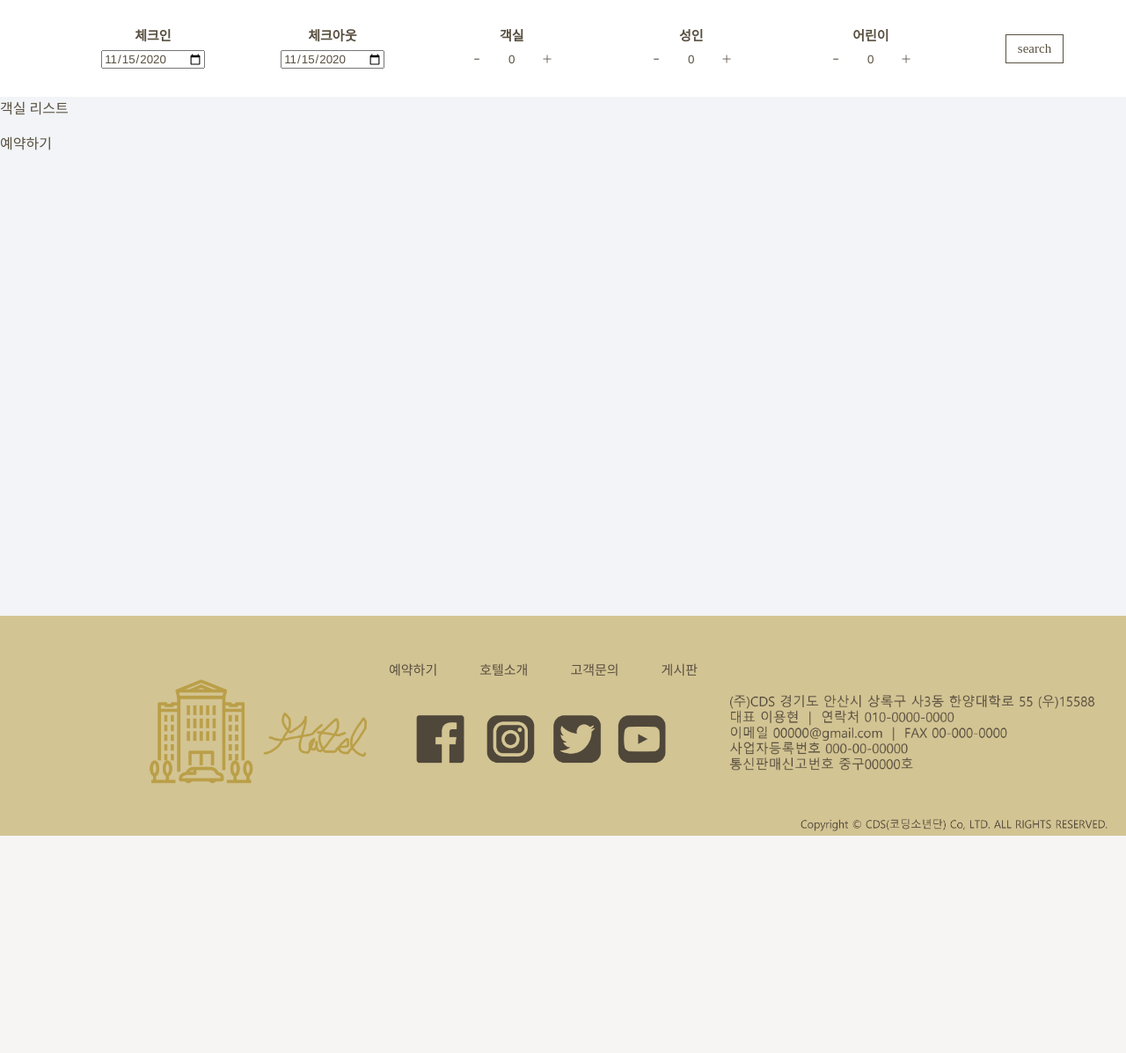
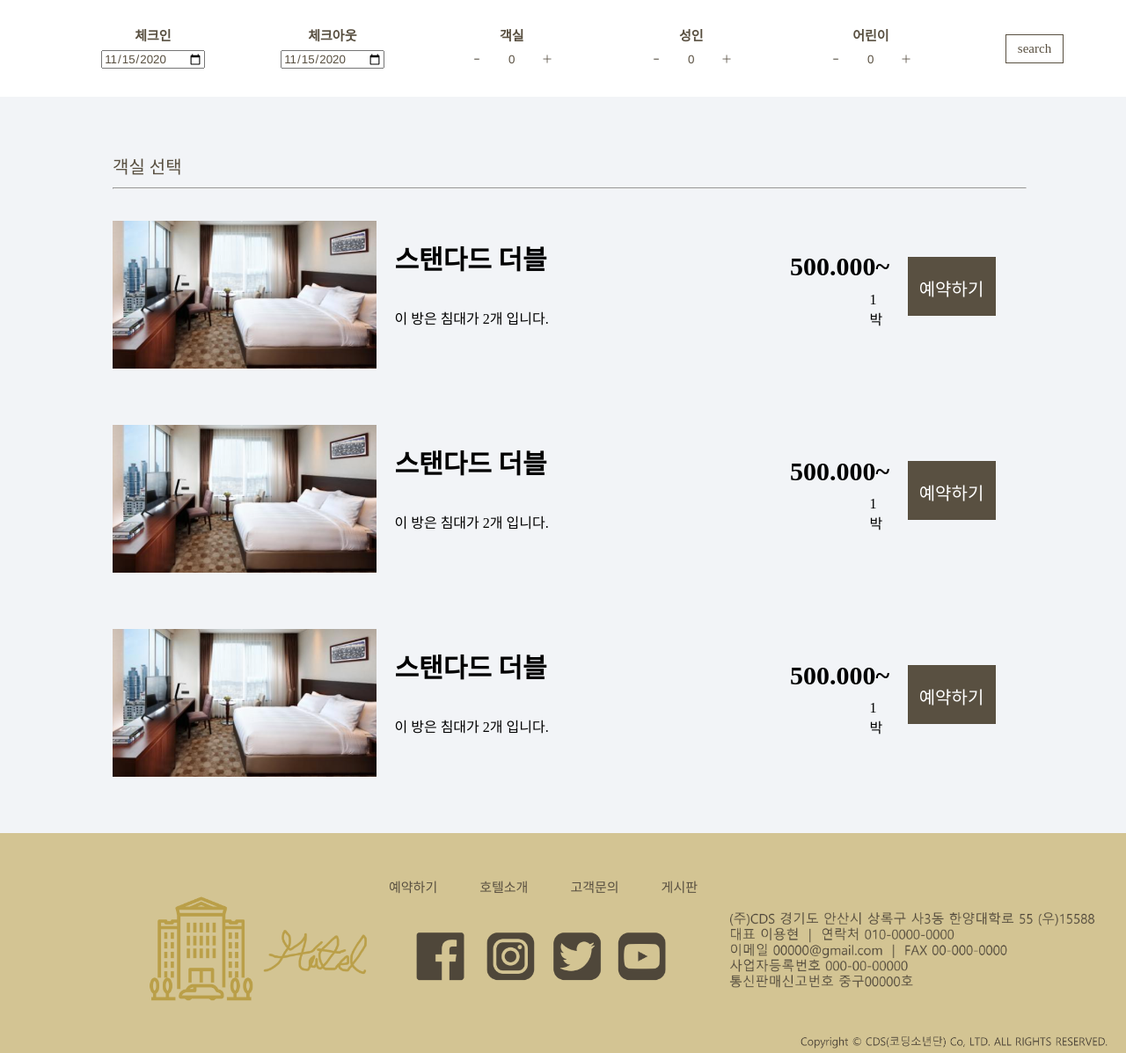
Before and after one commit to A11phaBeta/Database-Hotel-WebSite, a PHP site: the page made by Front Example/roomList.html in a window 1280 px wide. Shown: the part 100-1297 px from the top of the page at 88% size. Before the commit the page ends 1050 px from the top, so only its background shows below. Run offline with PHP 8.4, Linux system fonts and the light colour scheme.

Commit message:
frontend(roomList.html)

```diff
--- a/Front Example/css/style.css
+++ b/Front Example/css/style.css
@@ -694,3 +694,74 @@ select {
     font-weight: 400;
     font-family: Dotum,'돋움',Helvetica,sans-serif;
 }
+
+
+/***roomList***/
+
+.rList{
+  margin-left: 10%;
+  margin-top: 5%;
+  margin-bottom: 2%;
+  font-size: 20px;
+}
+
+hr.two{
+  width : 90%;
+  color : #595041;
+  text-align : left;
+  margin-left : 0px;
+}
+
+.roomList{
+  margin-left: 10%;
+  margin-right: 10%;
+  margin-bottom: 5%;
+}
+
+.room_img{
+  width: 300px;
+  height: auto;
+  float: left;
+  margin-right: 2%
+}
+
+.roomtitle{
+  float: left;
+  margin-top: 2%;
+}
+
+.roommaintitle{
+  font-size: 30px;
+  font-weight: bold;
+  color:black;
+}
+
+.btn_area2{
+  width: 100px;
+  float: right;
+  margin-right: 2%;
+  margin-top: 4%
+}
+
+.room_price{
+  float: right;
+  margin-right: 2%;
+  margin-top: 3.5%
+}
+
+.roomsubtitle{
+  font-size: 14px;
+  float: left;
+  margin-top: 5%;
+}
+
+.room_price1{
+  font-size: 30px;
+  font-weight: bold;
+  color:black;
+}
+
+.roomdate{
+  margin-top: 10%;
+  margin-left: 80%;
+}
--- a/Front Example/roomList.html
+++ b/Front Example/roomList.html
@@ -141,12 +141,52 @@
         </div>
       </div>
       <!-- 객실리스트 -->
-      <div class="rList">
-        <a>객실 리스트</a>
-        <a class="bookingStart" href="booking.html">
-          <p>예약하기</p>
-        </a>
+     <div class="rList">
+       <a>객실 선택</a>
+       <hr class="two">
+     </div>
+     <div class ="roomList">
+       <a><img src="img/room_img.png" class="room_img"></a>
+       <div class= "roomtitle">
+         <a class="roommaintitle">스탠다드 더블<br><br></a>이 방은 침대가 2개 입니다.
+       </div>
+       <div class="btn_area2">
+         <button type="button" id="btnJoin" onclick="location.href='booking.html'">
+           <span>예약하기</span>
+         </button>
+       </div>
+       <div class="room_price"><a class="room_price1">500.000~</a>
+         <div class="roomdate">1박</div>
       </div>
+     </div>
+     <div class ="roomList">
+       <a><img src="img/room_img.png" class="room_img"></a>
+       <div class= "roomtitle">
+         <a class="roommaintitle">스탠다드 더블<br><br></a>이 방은 침대가 2개 입니다.
+       </div>
+       <div class="btn_area2">
+         <button type="button" id="btnJoin" onclick="location.href='booking.html'">
+           <span>예약하기</span>
+         </button>
+       </div>
+       <div class="room_price"><a class="room_price1">500.000~</a>
+         <div class="roomdate">1박</div>
+      </div>
+     </div>
+     <div class ="roomList">
+       <a><img src="img/room_img.png" class="room_img"></a>
+       <div class= "roomtitle">
+         <a class="roommaintitle">스탠다드 더블<br><br></a>이 방은 침대가 2개 입니다.
+       </div>
+       <div class="btn_area2">
+         <button type="button" id="btnJoin" onclick="location.href='booking.html'">
+           <span>예약하기</span>
+         </button>
+       </div>
+       <div class="room_price"><a class="room_price1">500.000~</a>
+         <div class="roomdate">1박</div>
+      </div>
+     </div>
     </div>
   </main>
 
```
Also changed, not shown: Front Example/img/room_img.png (added).
